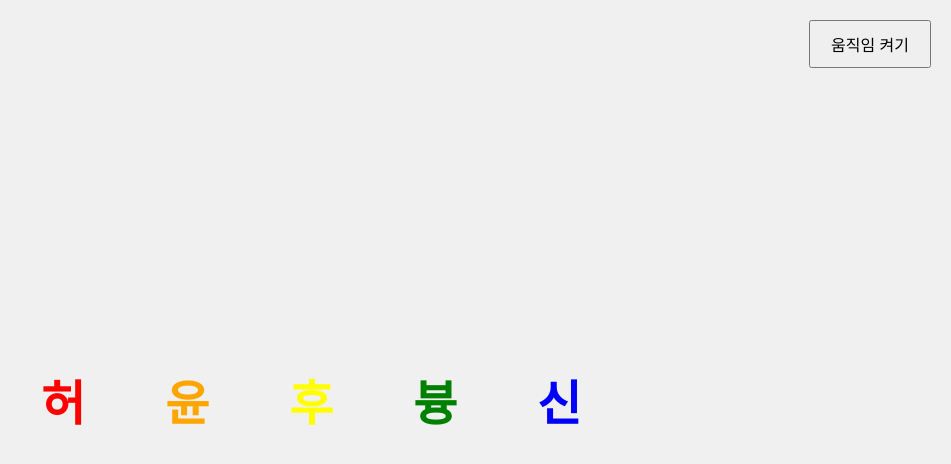
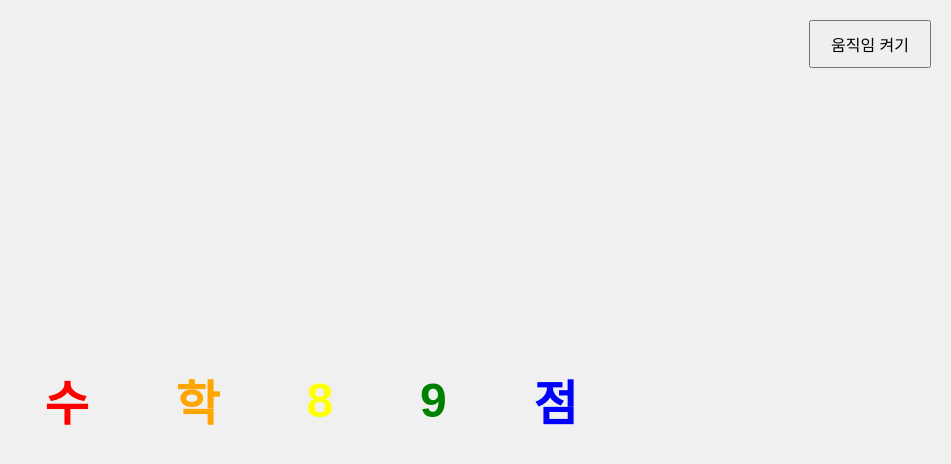
Before and after one commit to hakbeom1209/dudghkToa, a plain HTML site: page index.html in a window 1280 px wide. Shown: the whole page, without its empty margins (329-1280 px from the left). Drawn offline with Linux system fonts and the light colour scheme.

Commit message:
Update index.html

```diff
--- a/index.html
+++ b/index.html
@@ -57,11 +57,11 @@
     </div>
 
     <div class="rainbow-text">
-        <span class="letter">허</span>
-        <span class="letter">윤</span>
-        <span class="letter">후</span>
-        <span class="letter">븅</span>
-        <span class="letter">신</span>
+        <span class="letter">수</span>
+        <span class="letter">학</span>
+        <span class="letter">8</span>
+        <span class="letter">9</span>
+        <span class="letter">점</span>
     </div>
 
     <script>
```
